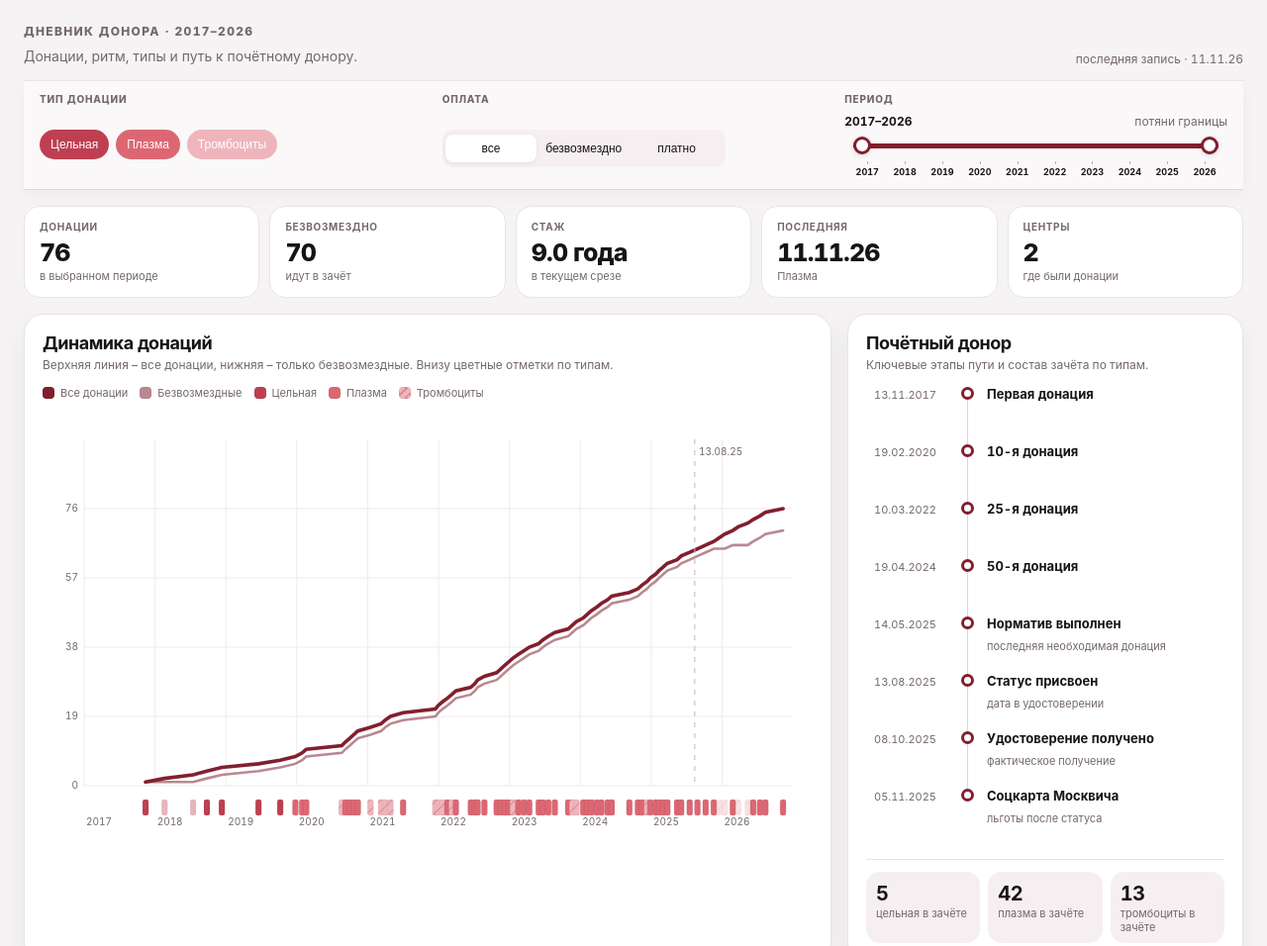
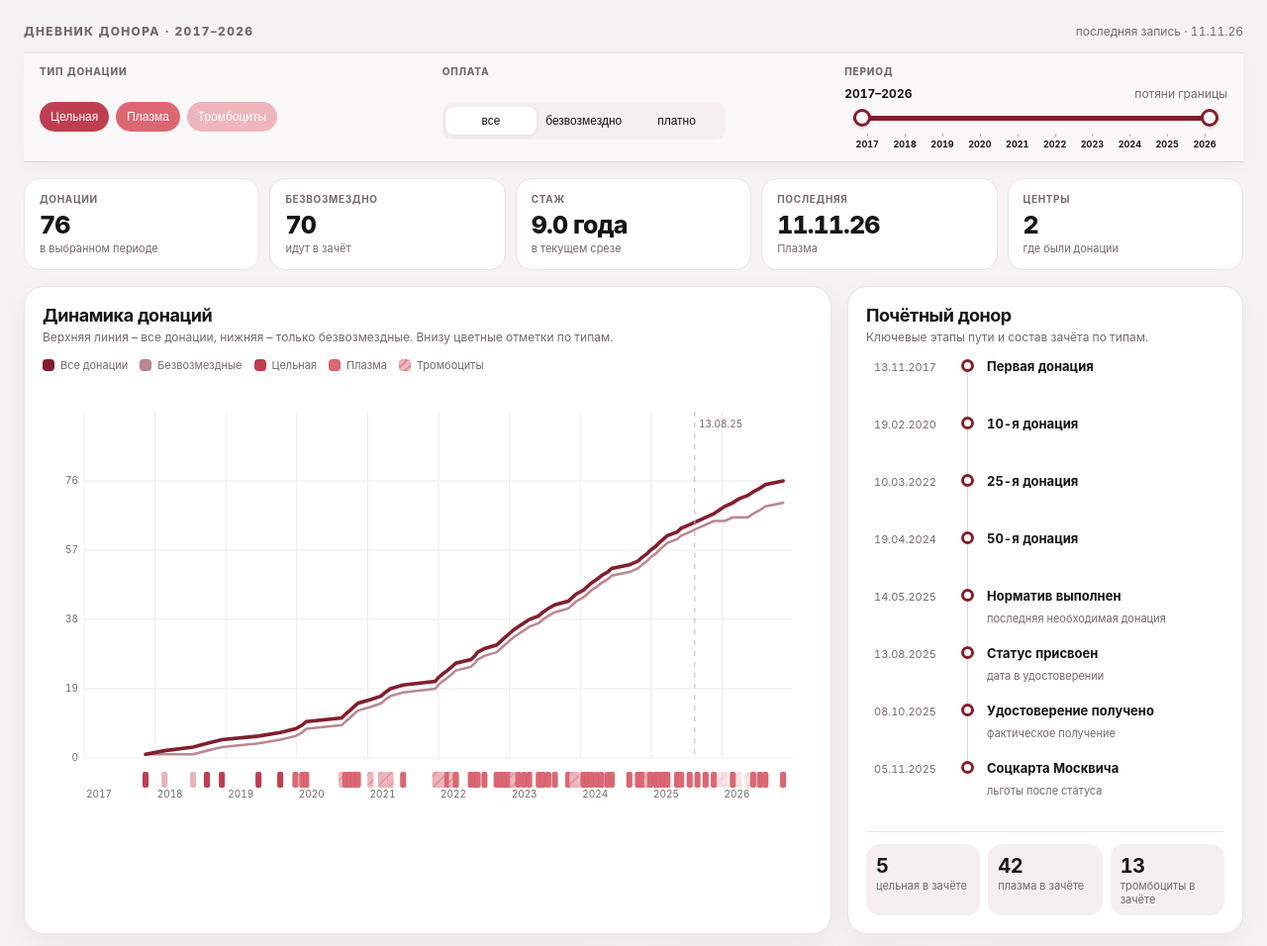
Before and after one commit to dem-ddv/donor-dashboard, a plain HTML site: page index.html in a window 1280 px wide. Shown: the top 956 px of the page at 99% size. Drawn offline with Linux system fonts and the light colour scheme.

Commit message:
Remove subtitle from donor dashboard

```diff
--- a/index.html
+++ b/index.html
@@ -16,7 +16,7 @@
 @media(max-width:960px){.wrap{padding:18px 14px 48px}.top{align-items:flex-start;flex-direction:column;gap:8px}.status{white-space:normal}.toolbar{position:relative;grid-template-columns:1fr 1fr}.toolbar .types{grid-column:1/-1}.ctl.types .chips,.ctl.payctl .seg{margin-top:0}.ctl.payctl .seg{max-width:none;margin-left:0}.kpis{grid-template-columns:repeat(2,1fr)}.kpis .kpi:last-child{grid-column:span 2}.span8,.span7,.span6,.span5,.span4,.span3{grid-column:span 12}.chart{height:315px}.chart.tall{height:350px}#historyChart{height:380px}.milestoneCounts{grid-template-columns:repeat(3,1fr)}.insightGrid{grid-template-columns:1fr 1fr}#optHeat{height:320px}#optMonths,#optAvgYear{height:255px}}
 @media(max-width:560px){.wrap{padding:15px 10px 40px}.intro{font-size:14px}.toolbar{grid-template-columns:1fr;gap:14px;padding:11px 6px 12px;margin-left:-10px;margin-right:-10px}.toolbar .types{grid-column:auto}.ctl.types .chips,.ctl.payctl .seg{margin-top:0}.ctl.payctl .seg{max-width:none;margin-left:0}.chips{flex-wrap:nowrap;overflow-x:auto;padding-bottom:2px}.chip{white-space:nowrap}.ticks{grid-template-columns:repeat(5,1fr)}.tick:nth-child(even){display:none}.rangeTop span{display:none}.kpis{grid-template-columns:repeat(2,1fr);gap:8px}.kpi{padding:12px}.kpi .v{font-size:23px}.card{padding:14px;border-radius:16px}.chart{height:290px}.chart.tall{height:330px}#historyChart{height:360px}.axis{font-size:10px;font-weight:600}.miniStats{gap:14px}.milestones{padding-left:0}.mile{grid-template-columns:72px 18px 1fr}.milestoneCounts{grid-template-columns:1fr 1fr 1fr}.analysisHead{display:block}.analysisToggle{max-width:220px;margin-top:8px}.miniChart{height:245px}.placeRows{padding-top:12px}.placeRow{grid-template-columns:112px 1fr 30px}.insightGrid{grid-template-columns:1fr 1fr}.insight{min-height:90px}.heatLegend{justify-content:flex-start}.row{grid-template-columns:54px 1fr 88px;gap:8px;padding:10px 0}.row.head{display:none}.row>div:nth-child(4){grid-column:2/4}.row>div:nth-child(5),.row>div:nth-child(6){font-size:10px;color:var(--muted)}#optHeat{height:280px}#optMonths,#optAvgYear{height:250px}}
 </style></head><body><div class="wrap">
-<header class="top"><div><div class="eyebrow">Дневник донора · <span id="periodText">2017–2026</span></div><p class="intro">Донации, ритм, типы и путь к почётному донору.</p></div><div class="status" id="updated"></div></header>
+<header class="top"><div><div class="eyebrow">Дневник донора · <span id="periodText">2017–2026</span></div></div><div class="status" id="updated"></div></header>
 <div class="toolbar">
  <div class="ctl types"><label>Тип донации</label><div class="chips" id="typeChips"></div></div>
  <div class="ctl payctl"><label>Оплата</label><div class="seg" id="paidSeg"><button data-paid="all" class="on">все</button><button data-paid="Безвозмездно">безвозмездно</button><button data-paid="Платно">платно</button></div></div>
```
